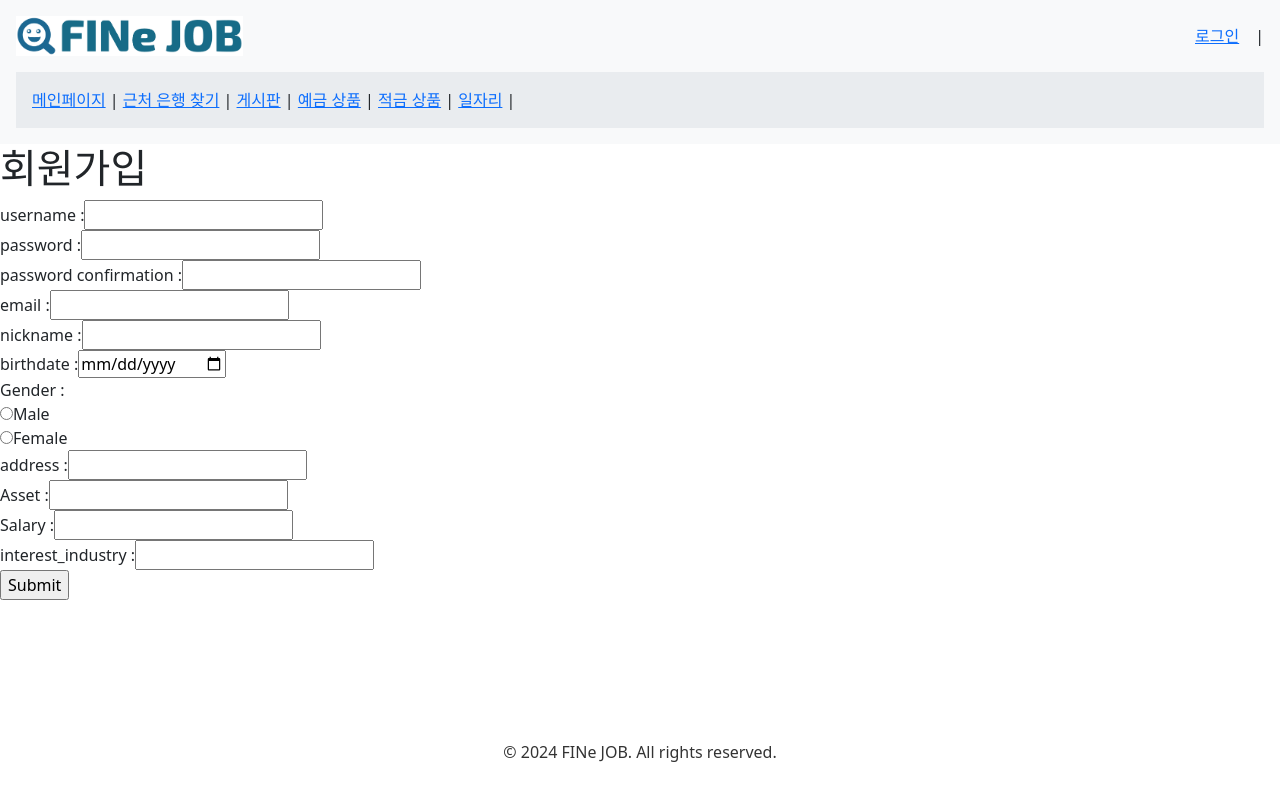
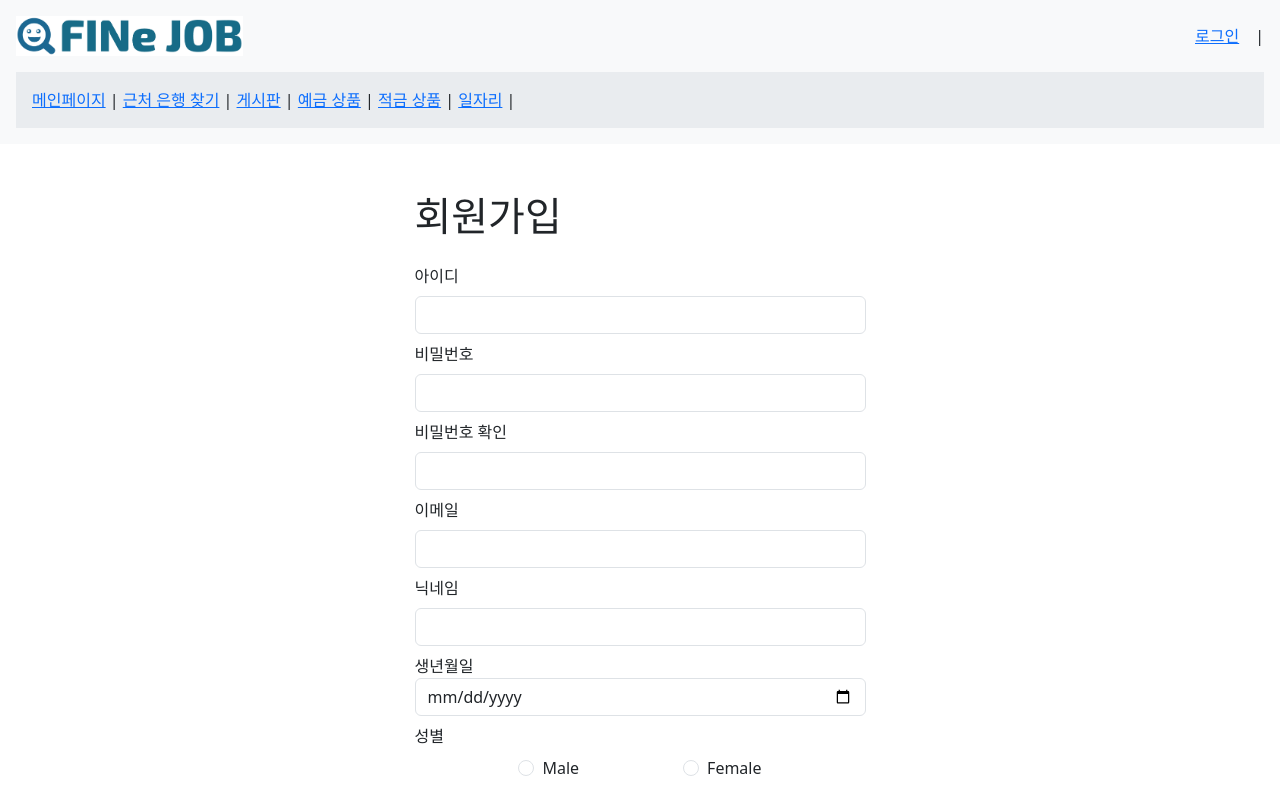
Before and after one commit to hyunjeongg11/FINe_JOB, a Vue app in the folder frontEnd/: page /signup in a window 1280 px wide. Shown: the top 793 px of the page. Built offline with nearby package versions, Linux system fonts and the light colour scheme.

Commit message:
feat: Update SignUp, Login Layout

```diff
--- a/frontEnd/src/views/MainPageView.vue
+++ b/frontEnd/src/views/MainPageView.vue
@@ -18,8 +18,6 @@ import NaverNews from '@/components/NaverNews.vue'
 import FreeBoardList from '@/components/FreeBoardList.vue'
 import AgeBoardList from '@/components/AgeBoardList.vue'
 import CurrencyConverter from '@/components/CurrencyConverter.vue'
-
-
 </script>
 
 <style scoped>
--- a/frontEnd/src/views/accounts/LoginView.vue
+++ b/frontEnd/src/views/accounts/LoginView.vue
@@ -1,19 +1,20 @@
 <template>
+
   <div class="container mt-5">
     <div class="row justify-content-center">
       <div class="col-md-4">
-        <h1 class="mb-4">Login</h1>
+        <h1 class="mb-4">로그인</h1>
         <form @submit.prevent="logIn">
           <div class="mb-3">
-            <label for="username" class="form-label">아이디:</label>
+            <label for="username" class="form-label">아이디</label>
             <input type="text" class="form-control" v-model.trim="username"><br>
           </div>
           <div class="mb-3">
-            <label for="password" class="form-label">비밀번호:</label>
+            <label for="password" class="form-label">비밀번호</label>
             <input type="password" class="form-control" v-model.trim="password"><br>
           </div>
           <div class="text-center">
-            <input type="submit" value="logIn">
+            <input type="submit" value="로그인">
           </div>
         </form>
       </div>
--- a/frontEnd/src/views/accounts/SignUpView.vue
+++ b/frontEnd/src/views/accounts/SignUpView.vue
@@ -1,60 +1,69 @@
 <template>
-  <div>
-    <h1>회원가입</h1>
+  <div class="container mt-5">
+    <div class="row justify-content-center">
+      <div class="col-md-5">
+        <h1 class="mb-4">회원가입</h1>
         <form @submit.prevent="signUp">
-      <div>
-        <label for="username">username : </label>
-        <input type="text" v-model.trim="username" id="username">
+          <div class="mb-2">
+            <label for="username" class="form-label">아이디</label>
+            <input type="text" class="form-control" v-model.trim="username" id="username">
           </div>
-      <div>
-        <label for="password1">password : </label>
-        <input type="password" v-model.trim="password1" id="password1">
+          <div class="mb-2">
+            <label for="password1" class="form-label">비밀번호</label>
+            <input type="password" class="form-control" v-model.trim="password1" id="password1">
           </div>
-      <div>
-        <label for="password2">password confirmation : </label>
-        <input type="password" v-model.trim="password2" id="password2">
+          <div class="mb-2">
+            <label for="password2" class="form-label">비밀번호 확인</label>
+            <input type="password" class="form-control" v-model.trim="password2" id="password2">
           </div>
-      <div>
-        <label for="email">email : </label>
-        <input type="text" v-model.trim="email" id="email">
+          <div class="mb-2">
+            <label for="email" class="form-label">이메일</label>
+            <input type="text" class="form-control" v-model.trim="email" id="email">
           </div>
-      <div>
-        <label for="nickname">nickname : </label>
-        <input type="text" v-model.trim="nickname" id="nickname">
+          <div class="mb-2">
+            <label for="nickname" class="form-label">닉네임</label>
+            <input type="text" class="form-control" v-model.trim="nickname" id="nickname">
           </div>
-      <div>
-        <label for="birthdate">birthdate : </label>
-        <input type="date" v-model.trim="birthdate" id="birthdate">
+          <div class="mb-2">
+            <label for="birthdate">생년월일</label>
+            <input type="date" class="form-control" v-model.trim="birthdate" id="birthdate">
           </div>
-      <div>
-        <label for="gender">Gender : </label>
-        <div>
-          <input type="radio" id="male" value="M" v-model="gender">
-          <label for="male">Male</label>
+          <div class="mb-2">
+            <label for="gender" class="form-label">성별</label>
+            <div class="genderContainer">
+              <div class="form-check">
+                <input class="form-check-input" type="radio" id="male" value="M" v-model="gender">
+                <label class="form-check-label" for="male">Male</label>
               </div>
-        <div>
-          <input type="radio" id="female" value="F" v-model="gender">
-          <label for="female">Female</label>
+              <div class="form-check">
+                <input class="form-check-input" type="radio" id="female" value="F" v-model="gender">
+                <label class="form-check-label" for="female">Female</label>
               </div>
             </div>
-      <div>
-        <label for="address">address : </label>
-        <input type="text" v-model.trim="address" id="address">
           </div>
-      <div>
-        <label for="asset">Asset : </label>
-        <input type="text" v-model.trim="asset" id="asset">
+          <div class="mb-2">
+            <label for="address" class="form-label">주소</label>
+            <input type="text" class="form-control"  v-model.trim="address" id="address">
           </div>
-      <div>
-        <label for="salary">Salary : </label>
-        <input type="text" v-model.trim="salary" id="salary">
+          <div class="mb-2">
+            <label for="asset" class="form-label">자산</label>
+            <input type="text" class="form-control"  v-model.trim="asset" id="asset">
           </div>
-      <div>
-        <label for="interest_industry">interest_industry : </label>
-        <input type="text" v-model.trim="interest_industry" id="interest_industry">
+          <div class="mb-2">
+            <label for="salary" class="form-label">월급</label>
+            <input type="text" class="form-control"  v-model.trim="salary" id="salary">
           </div>
-      <input type="submit">
+          <div class="mb-2">
+            <label for="interest_industry" class="form-label">관심산업</label>
+            <input type="text" class="form-control"  v-model.trim="interest_industry" id="interest_industry">
+          </div>
+          <div class="text-center">
+            <input type="submit" value="가입하기">
+          </div>
         </form>
+
+      </div>
+    </div>
   </div>
 
 </template>
@@ -100,5 +109,8 @@ const handleFileUpload = function (event) {
 </script>
 
 <style scoped>
-
+.genderContainer {
+  display: flex;
+  justify-content: space-evenly;
+}
 </style>
```
Lines whose indentation alone changed are shown as unchanged.
